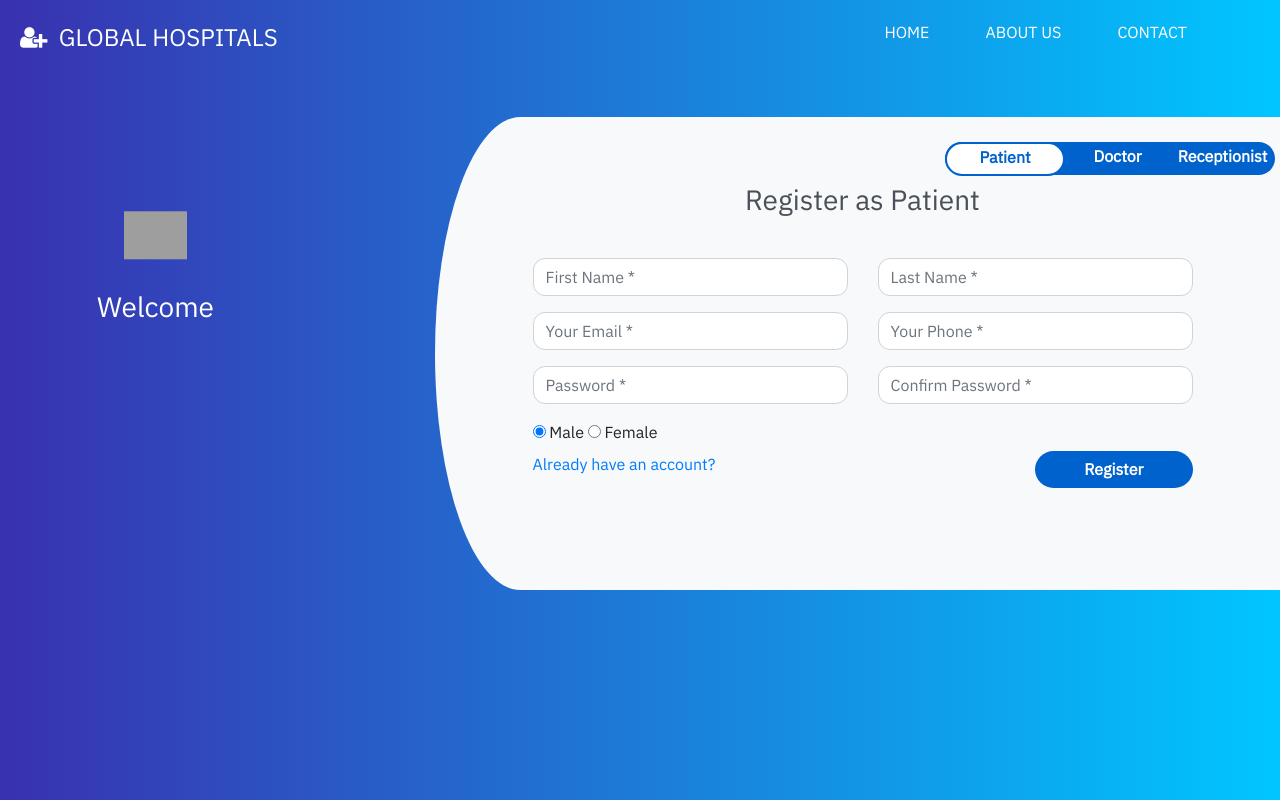
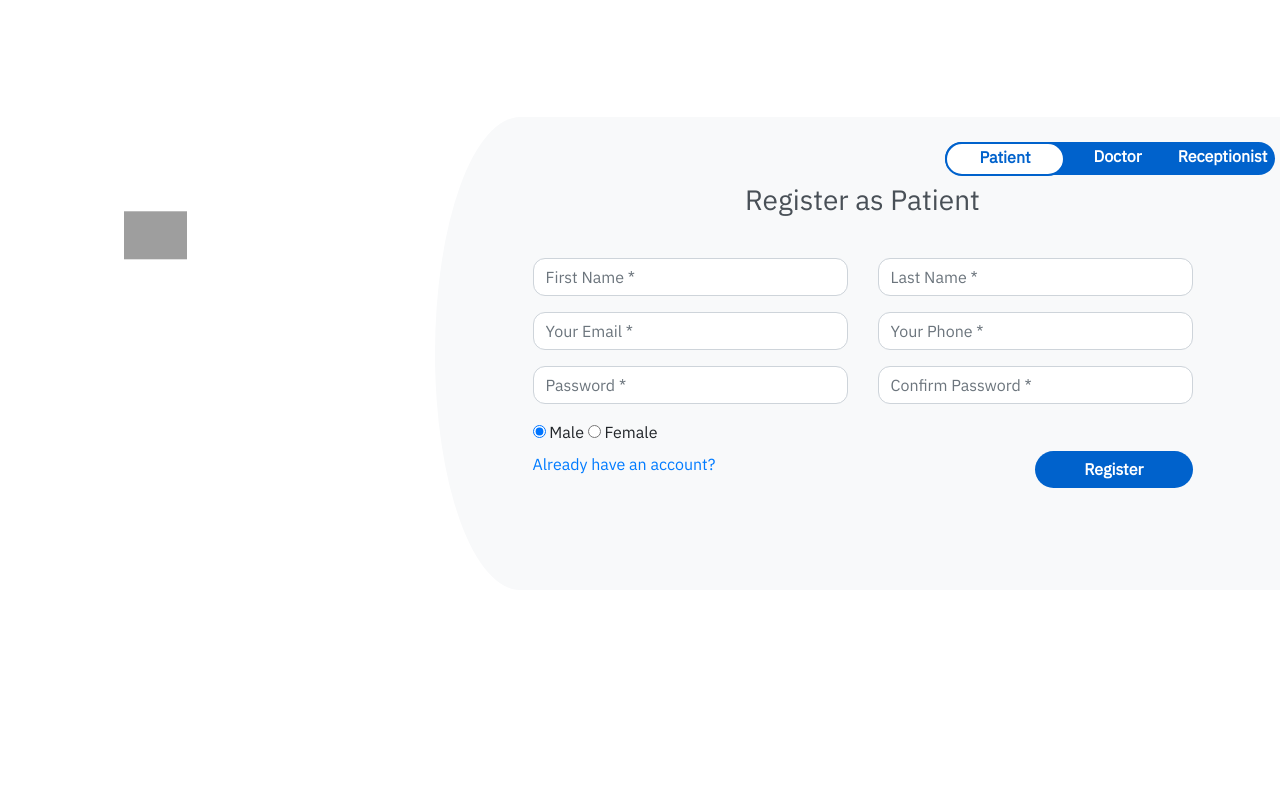
Before and after one commit to rajivranjan8x/Smart-Hospital-manager-System-master, a PHP site: page / in a window 1280 px wide. Run offline with PHP 8.4, Linux system fonts and the light colour scheme; some libraries are stand-ins or nearby versions; grey boxes are pictures that could not be loaded.

Commit message:
Update style1.css

```diff
--- a/style1.css
+++ b/style1.css
@@ -1,5 +1,5 @@
 body {
-    background: -webkit-linear-gradient(left, #3931af, #00c6ff);
+    background: -webkit-linear-gradient(left, #f4f7fc, ##3931af,);
     background-size: cover;
 }
 
```
